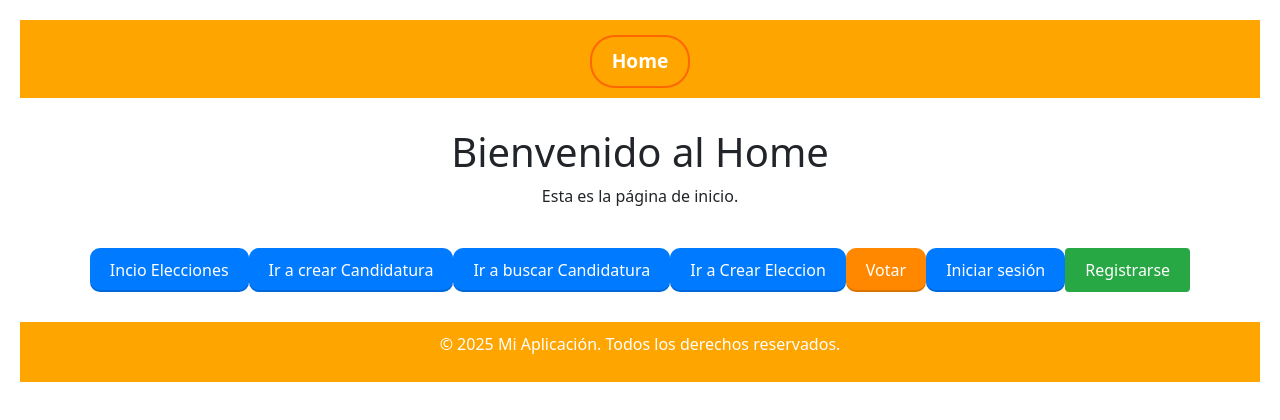
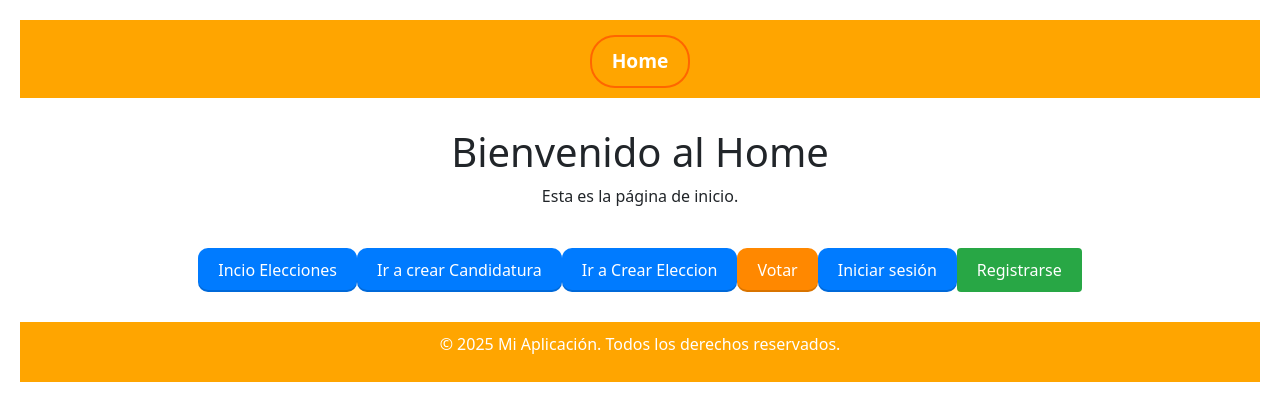
Before and after one commit to TGF-2024-25/votaciones, a Vue app in the folder frontend/: page / in a window 1280 px wide. Shown: the top 420 px of the page. Built offline with nearby package versions, Linux system fonts and the light colour scheme.

Commit message:
Quitado el botón de busqueda de candidatura del home

```diff
--- a/frontend/src/pages/Home.vue
+++ b/frontend/src/pages/Home.vue
@@ -9,11 +9,6 @@
     <!-- Botón para ir a la página de creación de candidatura -->
     <router-link to="/create-candidacy">
       <button class="btn btn-primary mt-4">Ir a crear Candidatura</button>
-    </router-link>
-
-    <!-- Botón para ir a la página de búsqueda de candidatura -->
-    <router-link to="/search-candidacy">
-      <button class="btn btn-primary mt-4">Ir a buscar Candidatura</button>
     </router-link>
 
       <!-- Botón para ir a la página de creación de Eleccion -->
```
